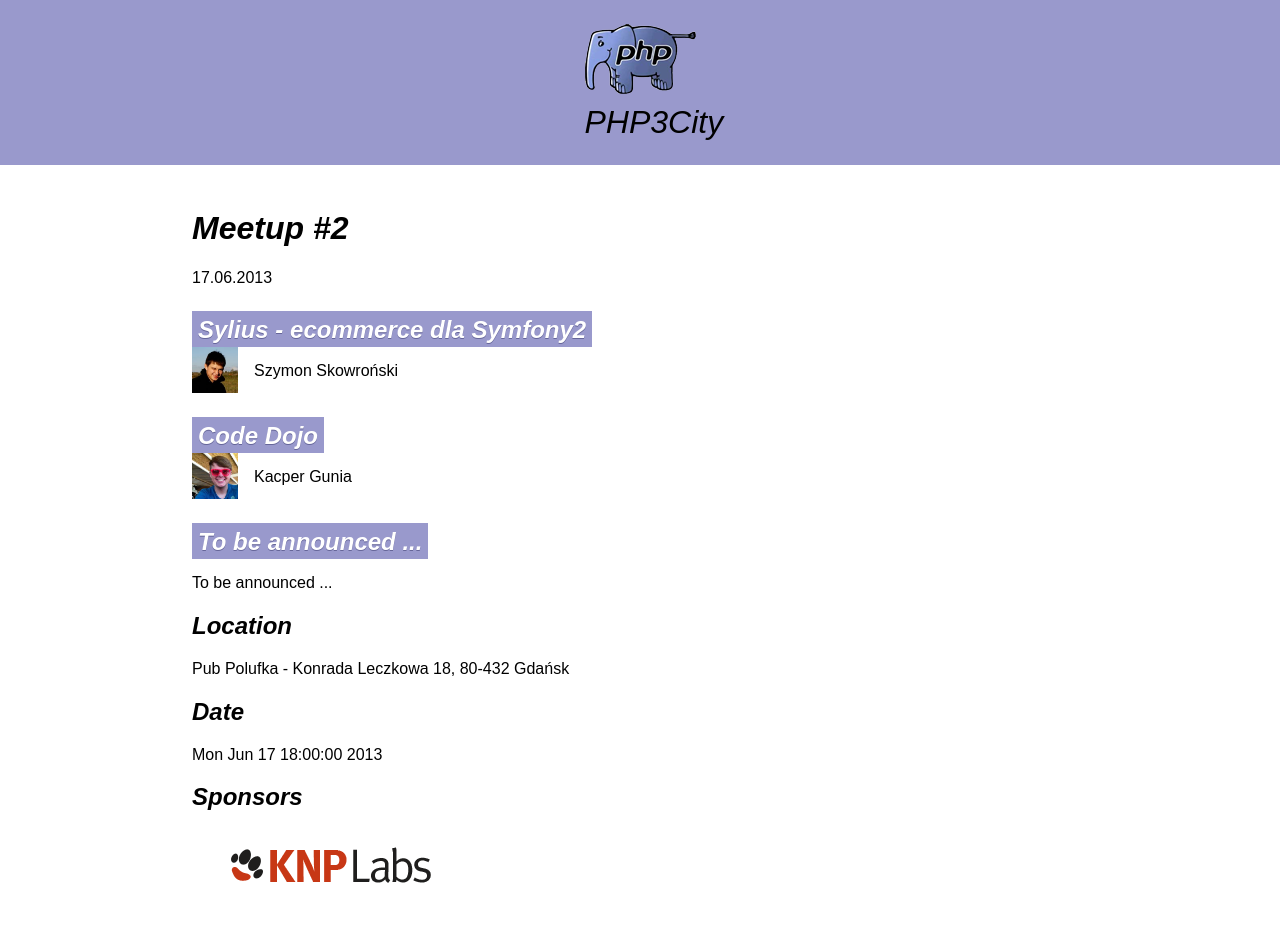
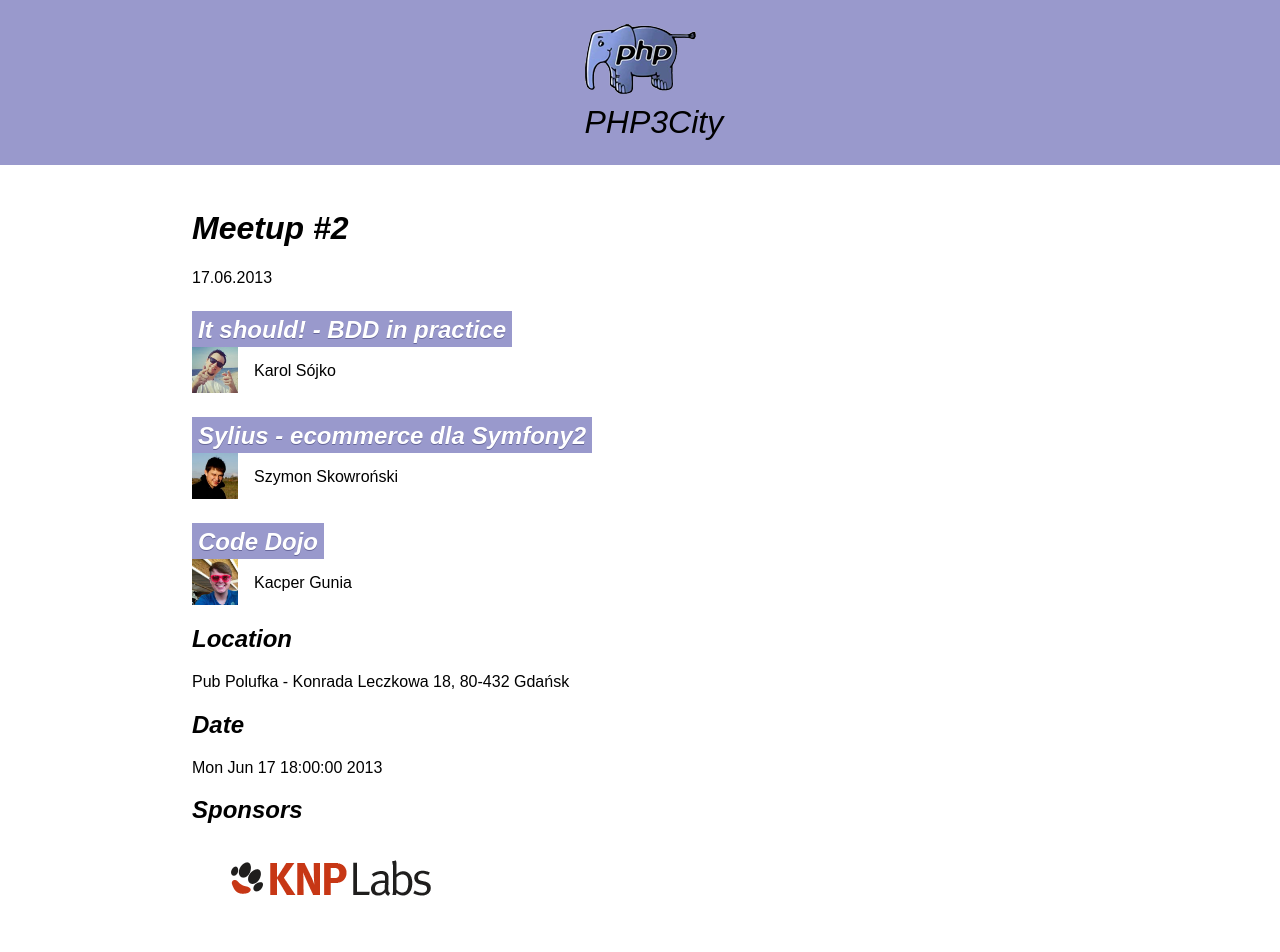
Before and after one commit to php3city/php3city.pl, a Jekyll site: the page built from _posts/2013-06-17-meetup-2.md, in a window 1280 px wide. Built offline with Jekyll 4.4.1, drawn with Linux system fonts in a browser that asks for light colours; some web fonts are replaced.

Commit message:
Added Karol Sójko's presentation to second meetup

```diff
--- a/_posts/2013-06-17-meetup-2.md
+++ b/_posts/2013-06-17-meetup-2.md
@@ -8,6 +8,12 @@
 <ul class="presentations">
     <li>
         <a href="#">
+            <h3 class="title">It should! - BDD in practice</h3>
+            <span class="info"><img src="/media/2/speaker-ks.png"> Karol Sójko</span>
+        </a>
+    </li>
+    <li>
+        <a href="#">
             <h3 class="title">Sylius - ecommerce dla Symfony2</h3>
             <span class="info"><img src="/media/2/speaker-ss.png"> Szymon Skowroński</span>
         </a>
@@ -16,12 +22,6 @@
         <a href="#">
             <h3 class="title">Code Dojo</h3>
             <span class="info"><img src="/media/2/speaker-kg.png"> Kacper Gunia</span>
-        </a>
-    </li>
-    <li>
-        <a href="#">
-            <h3 class="title">To be announced ...</h3>
-            <span class="info">To be announced ...</span>
         </a>
     </li>
 </ul>
```
Also changed, not shown: media/2/speaker-ks.png (added).
